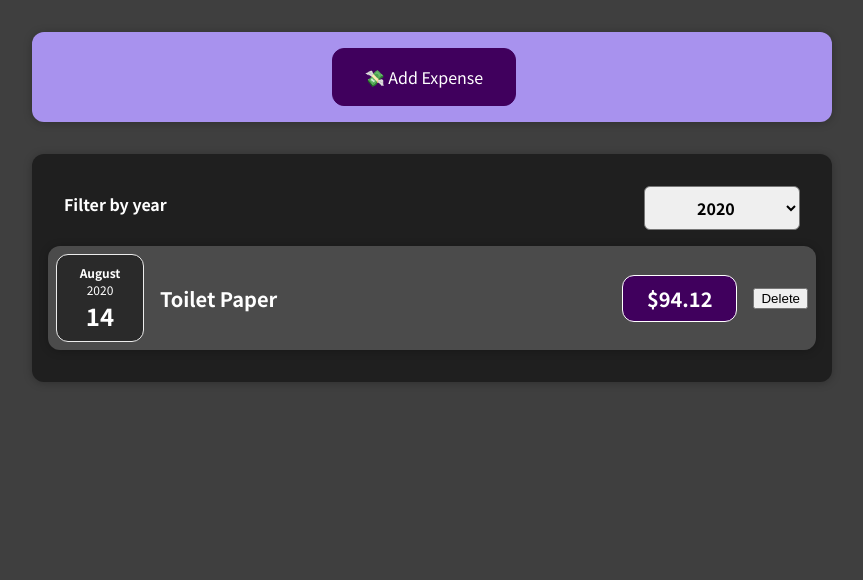
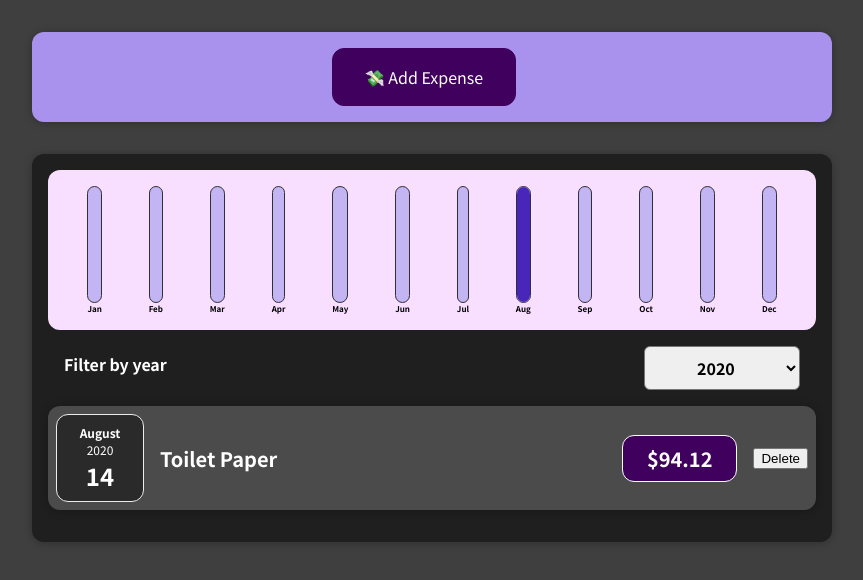
Before and after one commit to tysongf/expensify, a React (Create React App) app: page / in a window 1280 px wide. Shown: the top 580 px of the page, without its empty margins (208-1071 px from the left). Built offline with nearby package versions, Linux system fonts and the light colour scheme.

Commit message:
Added chart to visualize expenses.

```diff
--- /dev/null
+++ b/src/components/Chart/Chart.css
@@ -0,0 +1,9 @@
+.chart {
+   padding: 1rem;
+   border-radius: 12px;
+   background-color: #f8dfff;
+   text-align: center;
+   display: flex;
+   justify-content: space-around;
+   height: 10rem;
+}
--- /dev/null
+++ b/src/components/Chart/Chart.js
@@ -0,0 +1,24 @@
+import React from "react";
+import "./Chart.css";
+import ChartBar from "./ChartBar";
+
+const Chart = (props) => {
+   const dataPointValues = props.dataPoints.map((dataPoint) => dataPoint.value);
+   const totalMaximum = Math.max(...dataPointValues); // ... splits array into 12 params
+   console.log("totalMax: " + totalMaximum);
+
+   return (
+      <div className="chart">
+         {props.dataPoints.map((dataPoint) => (
+            <ChartBar
+               key={dataPoint.label}
+               value={dataPoint.value}
+               maxValue={totalMaximum}
+               label={dataPoint.label}
+            />
+         ))}
+      </div>
+   );
+};
+
+export default Chart;
--- /dev/null
+++ b/src/components/Chart/ChartBar.css
@@ -0,0 +1,30 @@
+.chart-bar {
+   height: 100%;
+   display: flex;
+   flex-direction: column;
+   align-items: center;
+}
+
+.chart-bar__inner {
+   height: 100%;
+   width: 100%;
+   border: 1px solid #313131;
+   border-radius: 12px;
+   background-color: #c3b4f3;
+   overflow: hidden;
+   display: flex;
+   flex-direction: column;
+   justify-content: flex-end;
+}
+
+.chart-bar__fill {
+   background-color: #4826b9;
+   width: 100%;
+   transition: all 0.7s ease-out;
+}
+
+.chart-bar__label {
+   font-weight: bold;
+   font-size: 0.5rem;
+   text-align: center;
+}
--- /dev/null
+++ b/src/components/Chart/ChartBar.js
@@ -0,0 +1,25 @@
+import React from "react";
+import "./ChartBar.css";
+
+const ChartBar = (props) => {
+   let barFillHeight = "0%";
+
+   if (props.maxValue > 0) {
+      barFillHeight = Math.round((props.value / props.maxValue) * 100) + "%";
+      console.log(barFillHeight);
+   }
+
+   return (
+      <div className="chart-bar">
+         <div className="chart-bar__inner">
+            <div
+               className="chart-bar__fill"
+               style={{ height: barFillHeight }}
+            ></div>
+         </div>
+         <div className="chart-bar__label">{props.label}</div>
+      </div>
+   );
+};
+
+export default ChartBar;
--- a/src/components/Expenses/ExpenseList.js
+++ b/src/components/Expenses/ExpenseList.js
@@ -3,6 +3,7 @@
 import Card from "../UI/Card";
 import "./ExpenseList.css";
 import ExpenseFilter from "./ExpenseFilter";
+import ExpensesChart from "./ExpensesChart";
 
 const ExpenseList = (props) => {
    const [yearFilter, setYearFilter] = useState("2020");
@@ -31,6 +32,7 @@
 
    return (
       <Card className="expense-list">
+         <ExpensesChart filteredExpenses={filteredExpenses} />
          <ExpenseFilter
             selected={yearFilter}
             onExpenseFilter={handleExpenseFilter}
--- /dev/null
+++ b/src/components/Expenses/ExpensesChart.js
@@ -0,0 +1,31 @@
+import React from "react";
+
+import Chart from "../Chart/Chart";
+
+const ExpensesChart = (props) => {
+   const chartDataPoints = [
+      { label: "Jan", value: 0 },
+      { label: "Feb", value: 0 },
+      { label: "Mar", value: 0 },
+      { label: "Apr", value: 0 },
+      { label: "May", value: 0 },
+      { label: "Jun", value: 0 },
+      { label: "Jul", value: 0 },
+      { label: "Aug", value: 0 },
+      { label: "Sep", value: 0 },
+      { label: "Oct", value: 0 },
+      { label: "Nov", value: 0 },
+      { label: "Dec", value: 0 },
+   ];
+
+   props.filteredExpenses.forEach((expense) => {
+      const expenseMonth = expense.date.getMonth(); // 0 = Jan, 1 = Feb, etc
+      chartDataPoints[expenseMonth].value += expense.amount;
+   });
+
+   console.log(chartDataPoints);
+
+   return <Chart dataPoints={chartDataPoints} />;
+};
+
+export default ExpensesChart;
--- a/src/components/NewExpense/NewExpenseForm.js
+++ b/src/components/NewExpense/NewExpenseForm.js
@@ -15,7 +15,7 @@
       event.preventDefault(); //prevent http request
       const newExpense = {
          title: expTitle,
-         amount: expAmount,
+         amount: +expAmount,
          date: new Date(expDate),
       };
       props.onSubmitExpense(newExpense);
```
